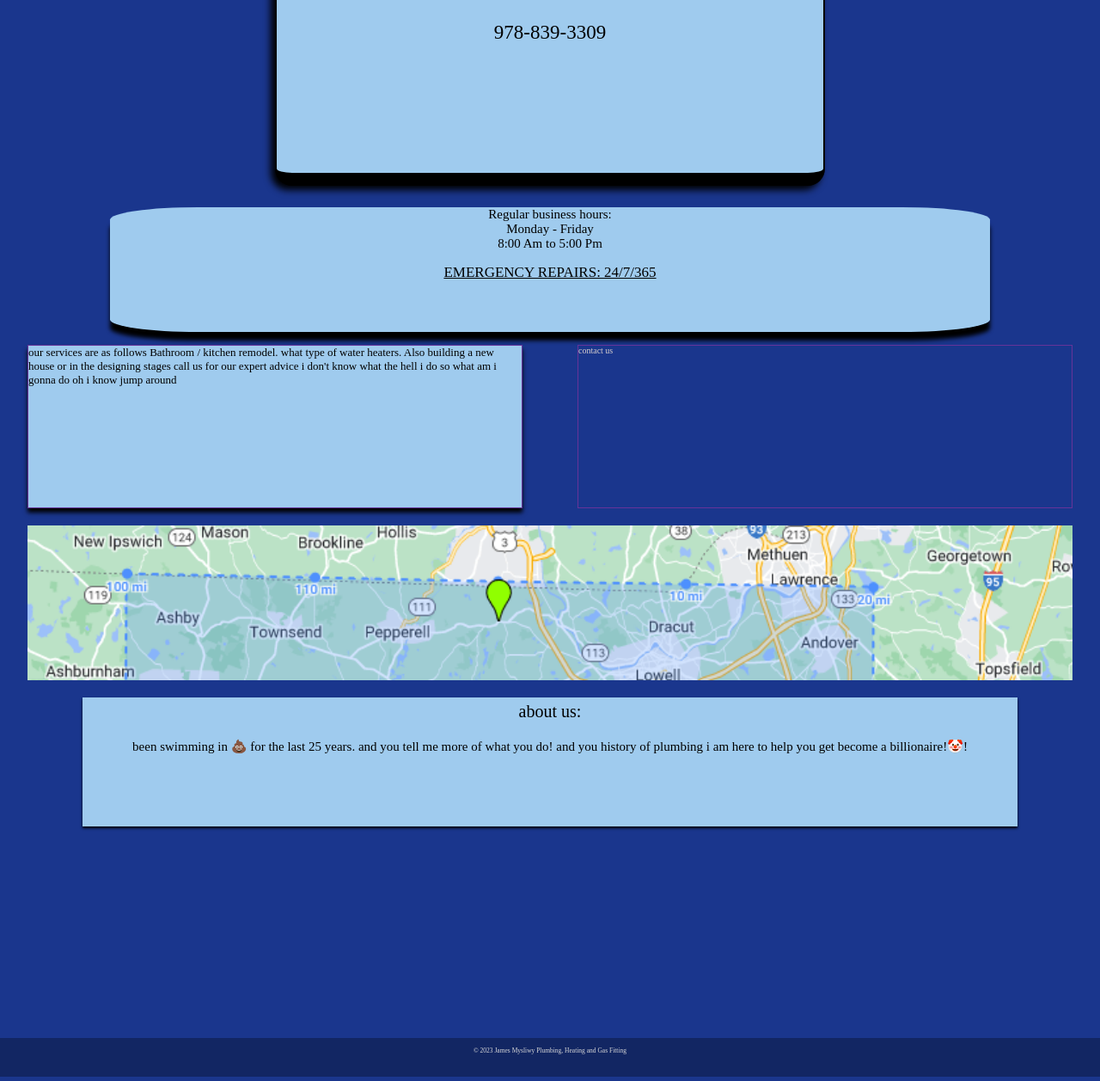
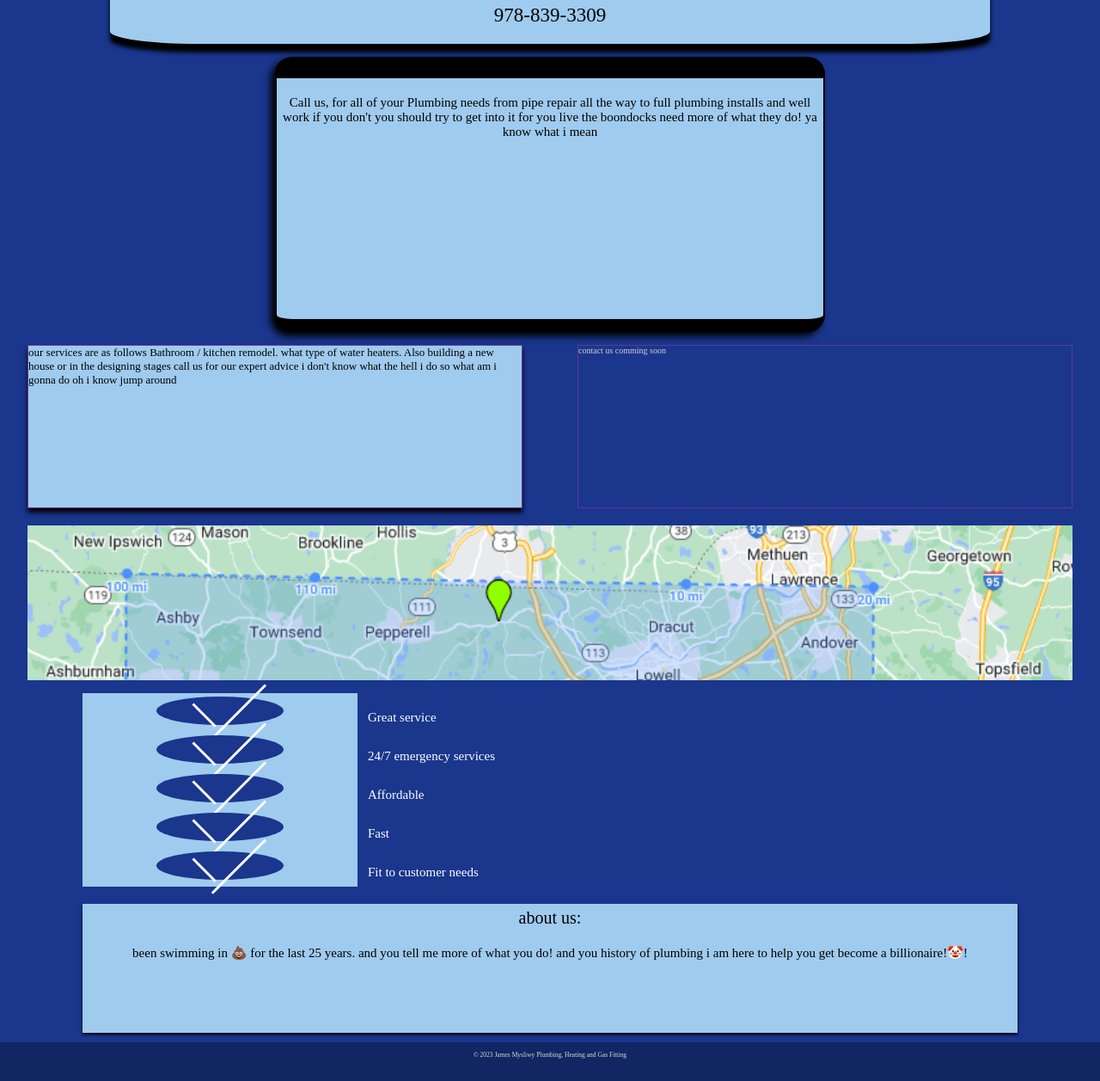
Before and after one commit to Crazy4now/phatts, a plain HTML site: page index.html in a window 1280 px wide. Shown: the part 319-1576 px from the top of the page at 86% size. Drawn offline with Linux system fonts and the light colour scheme; a web font is replaced by a local one.

Commit message:
Update index.html

```diff
--- a/index.html
+++ b/index.html
@@ -20,25 +20,55 @@
         <h1 id="gas_fitting_heating_ma">& Gas Fitting</h1>
       </div>
 
+
       <div id="fast_affordable_well_repair_toilet_install">
         <h1 class="good_plumbing_heat_quility" id="sink_all_around_handy_person">Fast Reliable Affordable</h1>
         <h1 class="good_plumbing_heat_quility" id="well_repair_good_plumber">Service!</h1>
       </div>
 
-      <div id="call_plumber_repair_install">
-        <a class ="pipe_frozen_repair" href="tel:19783983309">Call us, for all of your Plumbing needs from pipe repair all the way to full plumbing installs and well work if you don't you should try to get into it for you live the boondocks  need more of what they do! ya know what i mean</a>
-        <h1 class ="pipe_frozen_repair" id = "best_plumber_installer_well_repair">978-839-3309</h1>
+      <div class="water_flow">
+
+        <div id="make_them_call">
+
+
+          <div id ="emergency_urgent_service_repair">
+
+            <h1 class="sink_toilet_replacemet">Regular business hours: </h1>
+            <h1 class="sink_toilet_replacemet">Monday - Friday</h1>
+            <h1 class="sink_toilet_replacemet">8:00 Am to 5:00 Pm </h1>
+            <h1 class="sink_toilet_replacemet" id="emergency_repair"><strong> EMERGENCY repairs: 24/7/365 </strong></h1>
+            <h1 class ="sink_toilet_replacemet" id = "best_plumber_installer_well_repair">978-839-3309</h1>
+
+            <div id="clogged_sink_toilet">
+              <div id="numbertofollow">
+                <p id="call_now_to_repair"><strong> call us!</strong></p>
+                <h1 id="here_the_number">978-839-3309</h1>
+              </div>
+
+
+            </div>
 
           </div>
 
 
-       <div id ="emergency_urgent_service_repair">
-        <h1 class="sink_toilet_replacemet">Regular business hours: </h1>
-        <h1 class="sink_toilet_replacemet">Monday - Friday</h1>
-        <h1 class="sink_toilet_replacemet">8:00 Am to 5:00 Pm </h1>
 
-        <h1 class="sink_toilet_replacemet" id="emergency_repair"><strong> EMERGENCY repairs: 24/7/365 </strong></h1>
+
         </div>
+        <!-- <div id="holder">
+          <div id="numbertofollow">
+
+          </div>
+        </div> -->
+
+
+        <div id="call_plumber_repair_install">
+          <a class ="pipe_frozen_repair" href="tel:19783983309">Call us, for all of your Plumbing needs from pipe repair all the way to full plumbing installs and well work if you don't you should try to get into it for you live the boondocks  need more of what they do! ya know what i mean</a>
+          <!-- <h1 class ="pipe_frozen_repair" id = "best_plumber_installer_well_repair">978-839-3309</h1> -->
+
+          </div>
+
+
+
 
         <div class="water_heater_install" id="clogged_sink_toilet_plumbing_heat_gas_fitting">
           <h1 >our services are as follows Bathroom / kitchen remodel.
@@ -47,30 +77,143 @@
         </div>
 
         <div class="water_heater_install" id ="middlesex_ma_plumber_heat_technician_repairman">
-        <h1 id="james_mysliwy_plummer_gasfitter_heat_installer">contact us</h1>
+          <h1 id="james_mysliwy_plummer_gasfitter_heat_installer">contact us comming soon</h1>
         </div>
 
         <div id="middlesex_ma_dunstable">
           <!-- map holder -->
 
         </div>
+      </div>
+
+
+
+
+      <div  id ="great_service_cheap_speed_fast_customer_service">
+
+          <div class="plumbing_water_gas_list awsome_service">
+
+            <div class="bathroom_remodel">
+
+              <div class="gas_stove_repair">
+
+              </div>
+
+              <div class="kitchen_stove_repair">
+
+              </div>
+
+
+            </div>
+
+          </div>
+
+          <div class="plumbing_water_gas_list sink_repair">
+            <p class="drain_cleaning_pipe_repair">Great service</p>
+          </div>
+
+          <div class="plumbing_water_gas_list awsome_service">
+
+            <div class="bathroom_remodel">
+
+              <div class="gas_stove_repair">
+
+              </div>
+
+
+              <div class="kitchen_stove_repair">
+
+              </div>
+
+            </div>
+
+          </div>
+
+          <div class="plumbing_water_gas_list sink_repair">
+            <p class="drain_cleaning_pipe_repair"> 24/7 emergency services</p>
+          </div>
+
+          <div class="plumbing_water_gas_list awsome_service">
+
+            <div class="bathroom_remodel">
+
+              <div class="gas_stove_repair">
+
+              </div>
+
+              <div class="kitchen_stove_repair">
+
+              </div>
+
+            </div>
+
+          </div>
+
+          <div class="plumbing_water_gas_list sink_repair">
+
+            <p class="drain_cleaning_pipe_repair">Affordable</p>
+
+          </div>
+
+          <div class="plumbing_water_gas_list awsome_service">
+
+            <div class="bathroom_remodel">
+
+              <div class="gas_stove_repair">
+
+              </div>
+
+              <div class="kitchen_stove_repair">
+
+              </div>
+
+            </div>
+
+          </div>
+
+          <div class="plumbing_water_gas_list sink_repair">
+
+            <p class="drain_cleaning_pipe_repair">Fast</p>
+
+          </div>
+
+          <div class="plumbing_water_gas_list awsome_service">
+
+            <div class="bathroom_remodel">
+
+              <div class="gas_stove_repair">
+
+              </div>
+
+              <div class="kitchen_stove_repair">
+
+              </div>
+
+            </div>
+
+          </div>
+
+          <div class="plumbing_water_gas_list sink_repair">
+
+            <p class="drain_cleaning_pipe_repair">Fit to customer needs</p>
+
+          </div>
+
+        </div>
+
+
 
         <div id="about_james_plumber_mysliwy">
           <h2>about us:</h2>
           <p>been swimming in     &#128169; for the last 25 years. and you tell me more of what you do! and you history of plumbing i am here to help you get become a billionaire!&#129313;!  </p>
         </div>
 
-       <div  id ="great_service_cheap_speed_fast_customer_service">
-        <div></div>
-        <div></div>
-        <div></div>
-        <div></div>
-        <div></div>
-       </div>
+
 
       <div id="plumbing_heating_repair_install_ma">
         <p>&copy; 2023 James Mysliwy Plumbing, Heating and Gas Fitting </p>
         <!-- add my info prior to release -->
+      </div>
         <script src="script.js"></script>
 </body>
 </html>
```
Lines whose indentation alone changed are shown as unchanged.
